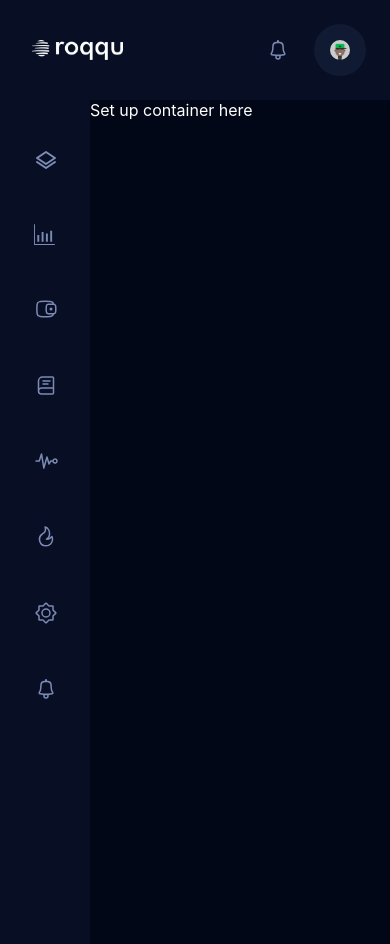
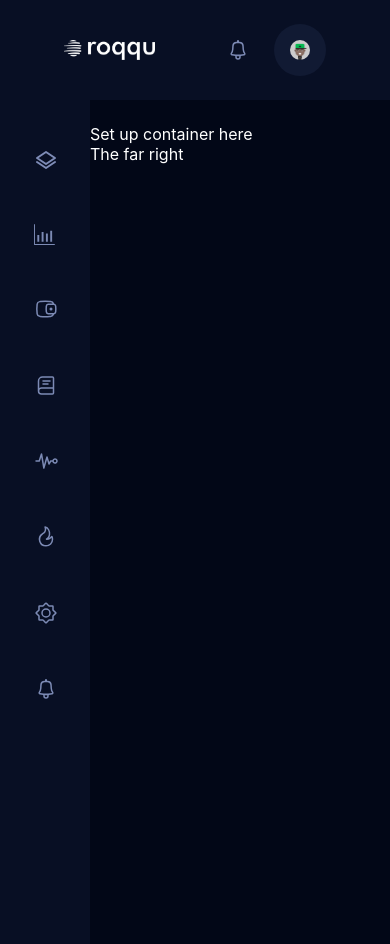
Before and after one commit to nworiekingslee/Roqqu-test, a React (Create React App) app: page / in a window 390 px wide. Built offline with nearby package versions, Linux system fonts and the light colour scheme.

Commit message:
Add responsive grid wrapper

```diff
--- a/src/components/Topnav.jsx
+++ b/src/components/Topnav.jsx
@@ -8,15 +8,7 @@ const Topnav = () => {
     <div className="top-nav">
       <div className="link-group">
         <img src={logo} alt="Roqqu" className="nav-brand" />
-        <div
-          style={{
-            display: "flex",
-            justifyContent: "space-between",
-            alignItems: "center",
-            width: 100,
-            margin: 24,
-          }}
-        >
+        <div className="profile-group">
           <img src={notification} alt="notification" className="icon" />
           <div className="user-profile">
             <img src={profile} alt="user" />
--- a/src/routes/Home.jsx
+++ b/src/routes/Home.jsx
@@ -1,5 +1,10 @@
 const Home = () => {
-  return <div>Set up container here</div>;
+  return (
+    <div className="grid-container">
+      <div> Set up container here</div>
+      <div>The far right</div>
+    </div>
+  );
 };
 
 export default Home;
--- a/src/styles/App.css
+++ b/src/styles/App.css
@@ -0,0 +1,24 @@
+.grid-container {
+    display:grid;
+    grid-template-columns: auto 350px;
+    padding: 24px;
+    column-gap: 24px;
+}
+
+@media only screen and (max-width: 1024px) {
+    .grid-container {
+        display:grid;
+        grid-template-columns: 400px auto;
+        padding: 24px;
+        column-gap: 24px;
+    }
+  }
+
+@media only screen and (max-width: 768px) {
+    .grid-container {
+        display:block;
+        grid-template-columns: auto;
+        padding: 24px;
+        column-gap: 24px;
+    }
+  }
--- a/src/styles/Topnav.css
+++ b/src/styles/Topnav.css
@@ -8,6 +8,8 @@
 .nav-brand {
     height: 20px;
     margin: 32px;
+    cursor: pointer;
+    margin-left: 64px;
 }
 
 .link-group {
@@ -20,6 +22,15 @@
     align-items: center;
 }
 
+.profile-group {
+    display: flex;
+    justify-content: space-between;
+    align-items: center;
+    width: 100px;
+    margin: 24px;
+    margin-right: 64px;
+}
+
 .user-profile {
     height: 52px;
     width: 52px;
@@ -30,6 +41,7 @@
     display: flex;
     justify-content: center;
     align-items: center;
+    cursor: pointer;
 }
 
 .user-profile > img {
@@ -41,5 +53,6 @@
 }
 
 .icon {
-    height: 24px
+    height: 24px;
+    cursor: pointer;
 }
--- a/src/styles/index.css
+++ b/src/styles/index.css
@@ -4,7 +4,7 @@ body {
   --dark-highlight: #111A33;
   --text: #ffffff;
 
-  --link:##91A0CED8;
+  --link:#91A0CED8;
   --link-active: #6E97F5;
   --CTA: #0165FF;
   --success: #13A583;
```
